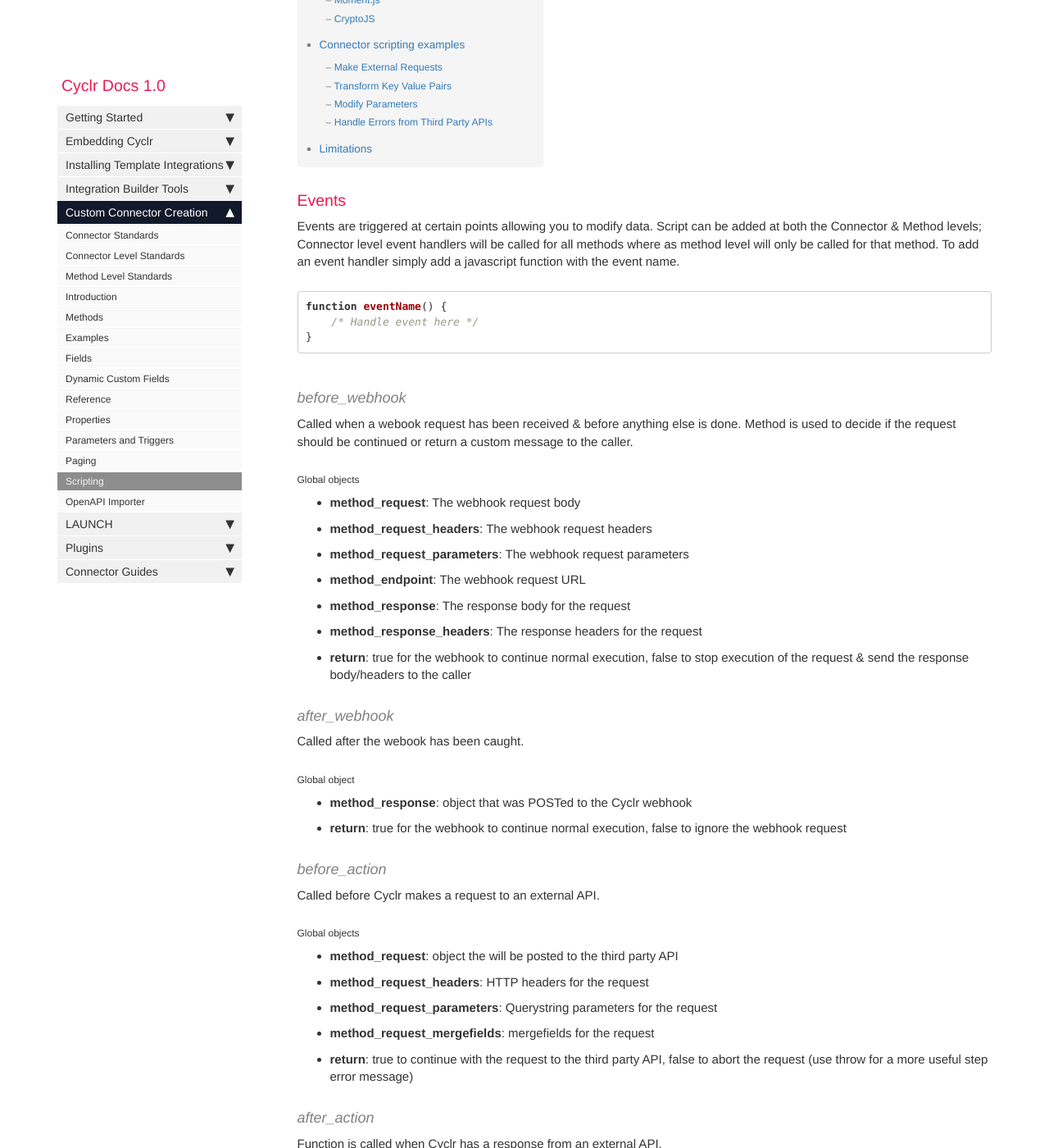
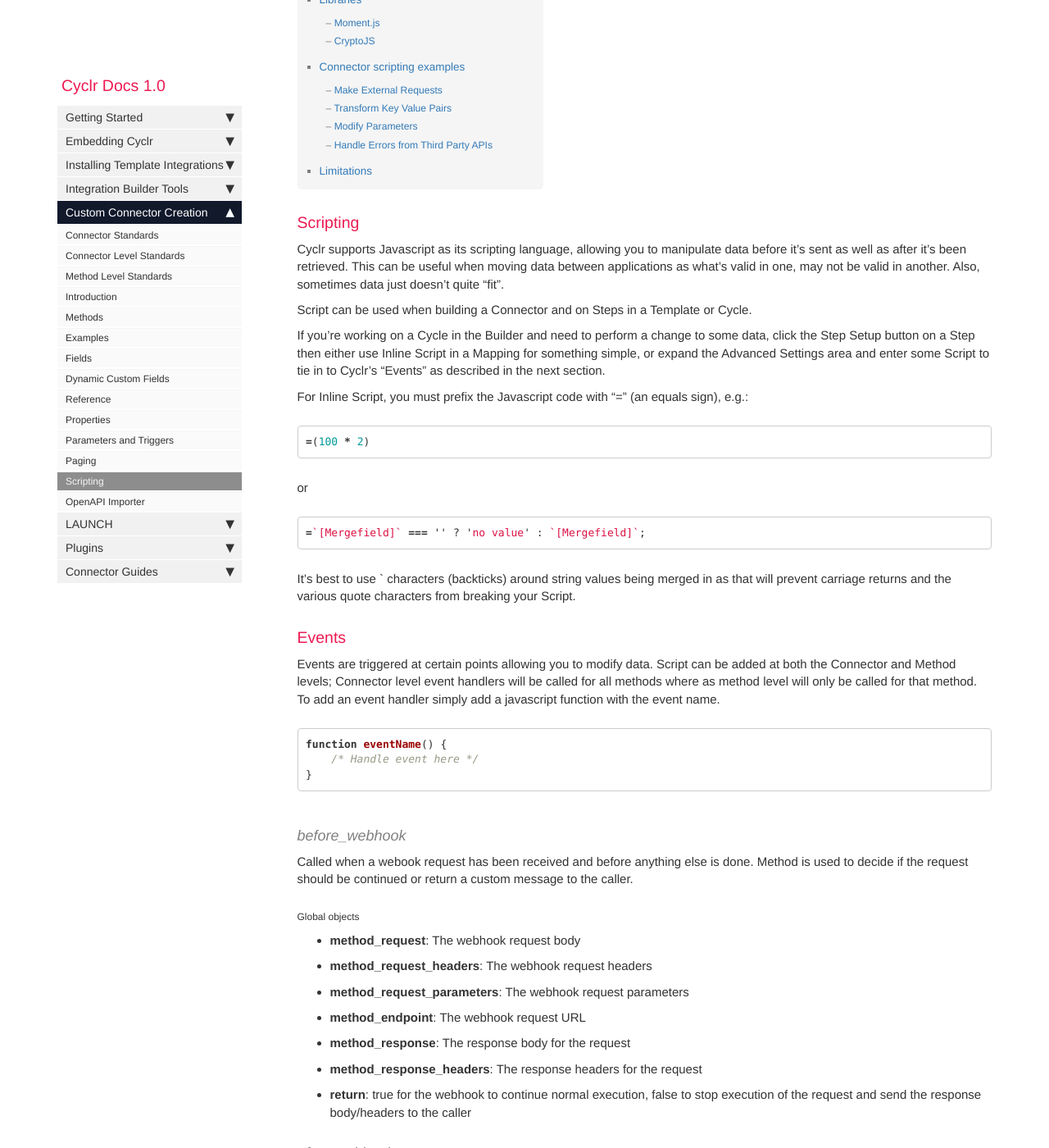
Before and after one commit to sneakysneak/docs, a Jekyll site: the page built from pages/custom-connectors/scripting.md, in a window 1280 px wide and 1400 px high, scrolled down 704 px. Shown: the whole window at 82% size. Built offline with Jekyll 4.4.1, drawn with Linux system fonts in a browser that asks for light colours; nearby versions of some CDN libraries; comment, search, counter and statistics services are not loaded.

Commit message:
Added general Scripting paragraph.

````diff
--- a/pages/custom-connectors/scripting.md
+++ b/pages/custom-connectors/scripting.md
@@ -5,9 +5,29 @@ permalink: custom-connector-scripting
 tags: [connector-creation]
 ---
 
+### Scripting
+
+Cyclr supports Javascript as its scripting language, allowing you to manipulate data before it's sent as well as after it's been retrieved.  This can be useful when moving data between applications as what's valid in one, may not be valid in another.  Also, sometimes data just doesn't quite "fit".
+
+Script can be used when building a Connector and on Steps in a Template or Cycle.
+
+If you're working on a Cycle in the Builder and need to perform a change to some data, click the Step Setup button on a Step then either use Inline Script in a Mapping for something simple, or expand the Advanced Settings area and enter some Script to tie in to Cyclr's "Events" as described in the next section.
+
+For Inline Script, you must prefix the Javascript code with "=" (an equals sign), e.g.:
+```javascript
+=(100 * 2)
+```
+or
+```javascript
+=`[Mergefield]` === '' ? 'no value' : `[Mergefield]`;
+```
+
+It's best to use ` characters (backticks) around string values being merged in as that will prevent carriage returns and the various quote characters from breaking your Script.
+
+
 ### Events
 
-Events are triggered at certain points allowing you to modify data. Script can be added at both the Connector & Method levels; Connector level event handlers will be called for all methods where as method level will only be called for that method. To add an event handler simply add a javascript function with the event name.
+Events are triggered at certain points allowing you to modify data. Script can be added at both the Connector and Method levels; Connector level event handlers will be called for all methods where as method level will only be called for that method. To add an event handler simply add a javascript function with the event name.
 
 ```javascript
 function eventName() {
@@ -17,7 +37,7 @@ function eventName() {
 
 #### before_webhook
 
-Called when a webook request has been received & before anything else is done. Method is used to decide if the request should be continued or return a custom message to the caller.
+Called when a webook request has been received and before anything else is done. Method is used to decide if the request should be continued or return a custom message to the caller.
 
 ###### Global objects
 
@@ -27,7 +47,7 @@ Called when a webook request has been received & before anything else is done. M
 *   **method_endpoint**: The webhook request URL
 *   **method_response**: The response body for the request
 *   **method_response_headers**: The response headers for the request
-*   **return**: true for the webhook to continue normal execution, false to stop execution of the request & send the response body/headers to the caller
+*   **return**: true for the webhook to continue normal execution, false to stop execution of the request and send the response body/headers to the caller
 
 #### after_webhook
 
````
